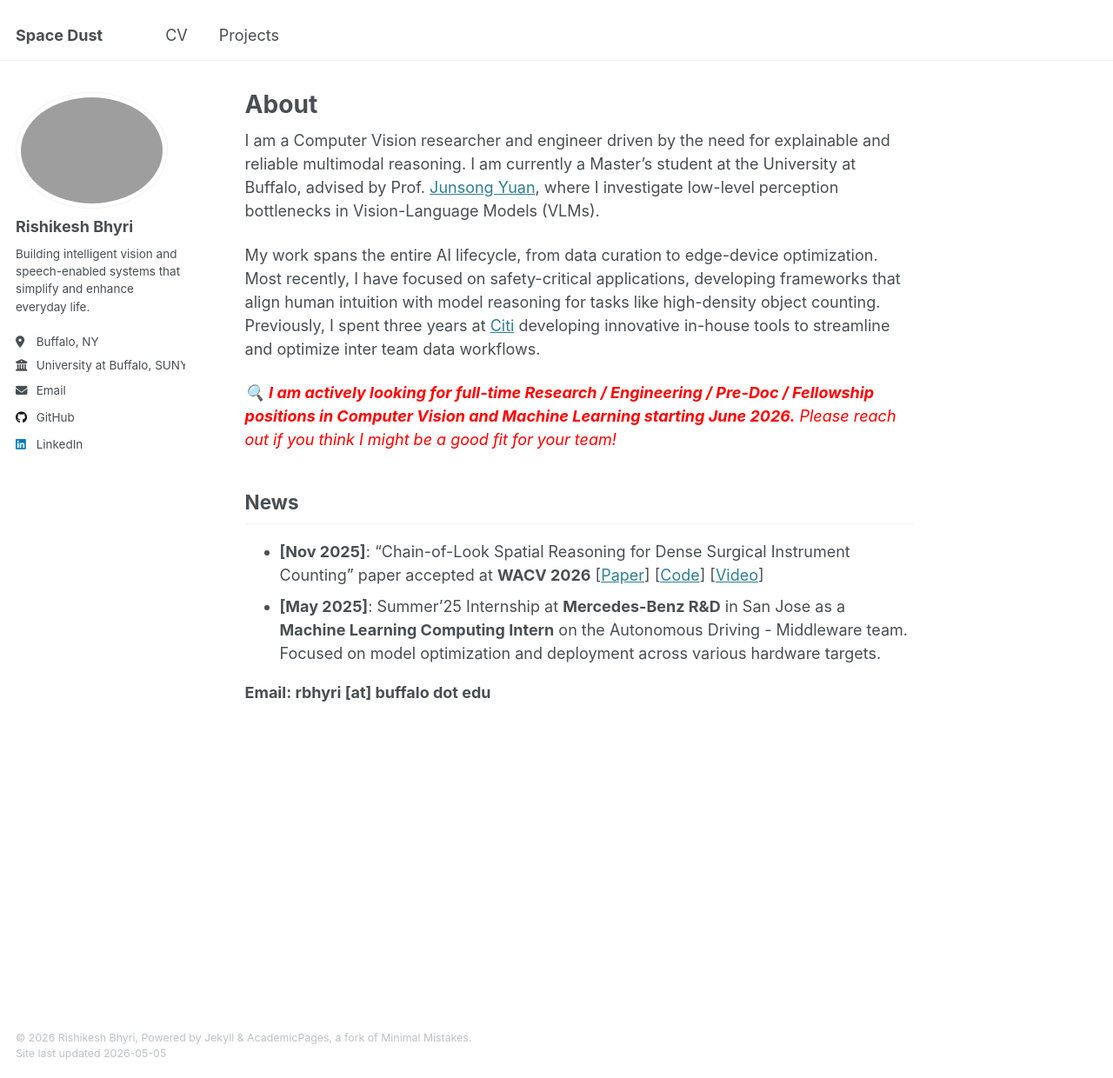
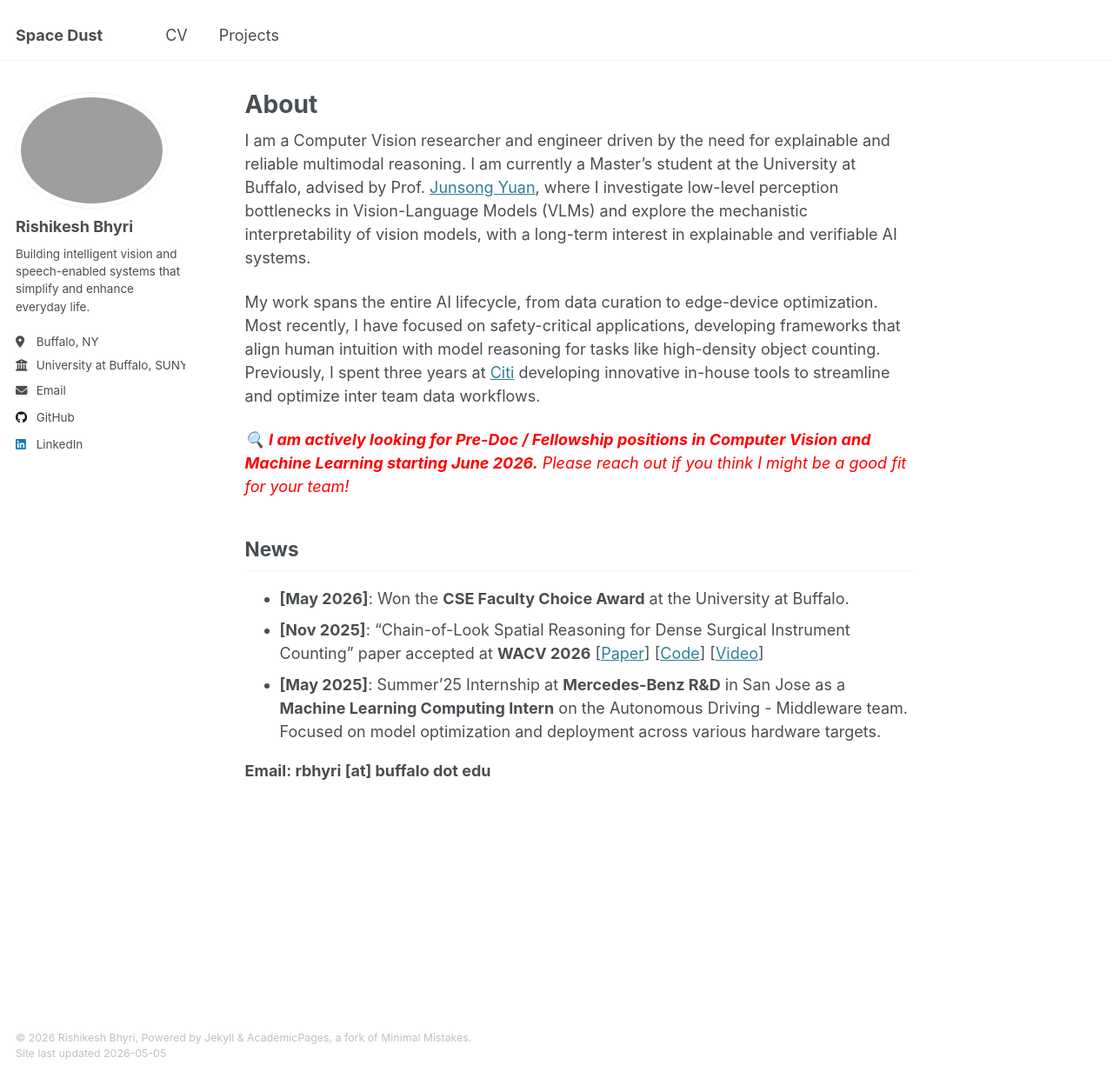
Before and after one commit to rishi1134/rishi1134.github.io, a Jekyll site: the page built from _pages/about.md, in a window 1280 px wide and 1240 px high. Shown: the whole window at 87% size. Built offline with Jekyll 4.4.1, drawn with Linux system fonts in a browser that asks for light colours.

Commit message:
update about and news

```diff
--- a/_pages/about.md
+++ b/_pages/about.md
@@ -11,16 +11,17 @@ redirect_from:
 
 My expertise lies in designing and implementing end-to-end object detection models with integrated reasoning capabilities, also optimized for resource-constrained devices (and mobile phones), enabling more sophisticated recognition beyond pure detection. As of late, I have been working as a Research Assistant, focusing on detection with reasoning using state-of-the-art Vision-Language Models (VLMs) to ground and count objects in high-density scenarios. -->
 
-I am a Computer Vision researcher and engineer driven by the need for explainable and reliable multimodal reasoning. I am currently a Master's student at the University at Buffalo, advised by Prof. [Junsong Yuan](https://cse.buffalo.edu/~jsyuan/), where I investigate low-level perception bottlenecks in Vision-Language Models (VLMs).
+I am a Computer Vision researcher and engineer driven by the need for explainable and reliable multimodal reasoning. I am currently a Master's student at the University at Buffalo, advised by Prof. [Junsong Yuan](https://cse.buffalo.edu/~jsyuan/), where I investigate low-level perception bottlenecks in Vision-Language Models (VLMs) and explore the mechanistic interpretability of vision models, with a long-term interest in explainable and verifiable AI systems.
 
 My work spans the entire AI lifecycle, from data curation to edge-device optimization. Most recently, I have focused on safety-critical applications, developing frameworks that align human intuition with model reasoning for tasks like high-density object counting. Previously, I spent three years at [Citi](https://www.citi.com/) developing innovative in-house tools to streamline and optimize inter team data workflows.
 
 <p style="color: red; font-style: italic;">
-🔍 <b>I am actively looking for full-time Research / Engineering / Pre-Doc / Fellowship positions in Computer Vision and Machine Learning starting June 2026.</b> Please reach out if you think I might be a good fit for your team!
+🔍 <b>I am actively looking for Pre-Doc / Fellowship positions in Computer Vision and Machine Learning starting June 2026.</b> Please reach out if you think I might be a good fit for your team!
 </p>
 
 ## News
 
+- **[May 2026]**: Won the **CSE Faculty Choice Award** at the University at Buffalo.
 - **[Nov 2025]**: "Chain-of-Look Spatial Reasoning for Dense Surgical Instrument Counting" paper accepted at **WACV 2026** [[Paper](https://openaccess.thecvf.com/content/WACV2026/html/Bhyri_Chain-of-Look_Spatial_Reasoning_for_Dense_Surgical_Instrument_Counting_WACV_2026_paper.html)] [[Code](https://github.com/rishi1134/CoLSR)] [[Video](https://youtu.be/L23A99SjE4w)]
 - **[May 2025]**: Summer'25 Internship at **Mercedes-Benz R&D** in San Jose as a **Machine Learning Computing Intern** on the Autonomous Driving - Middleware team. Focused on model optimization and deployment across various hardware targets.
 
```
